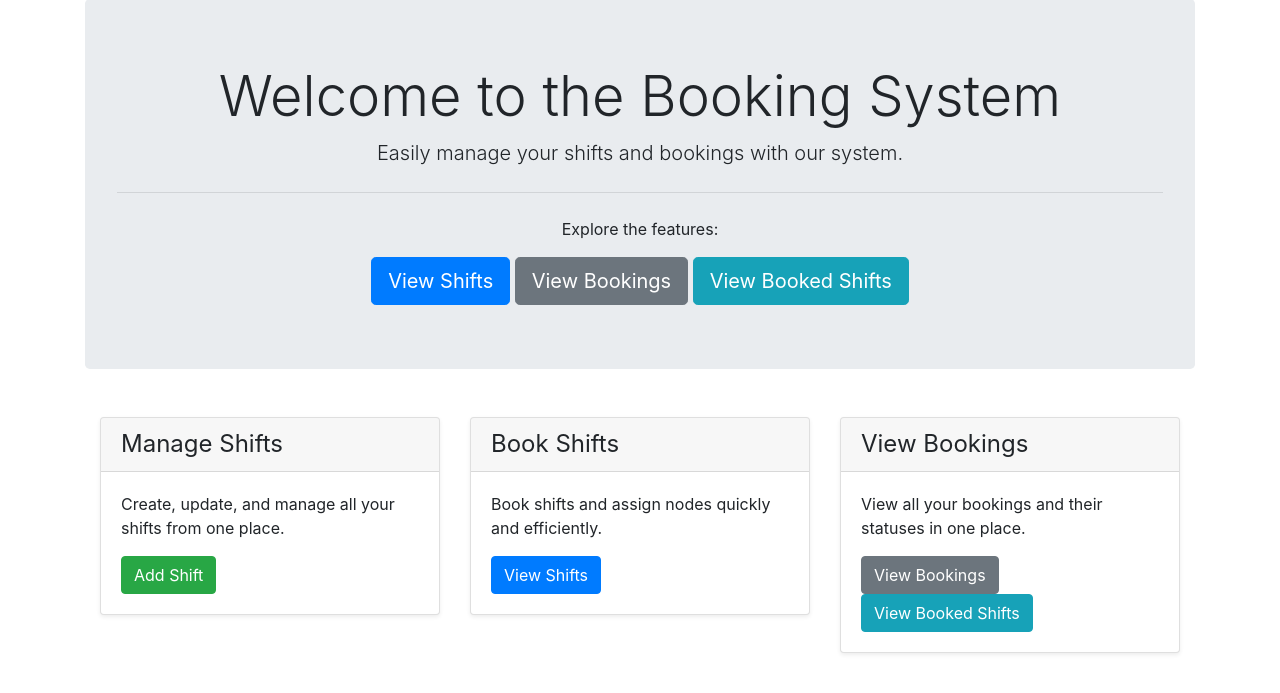
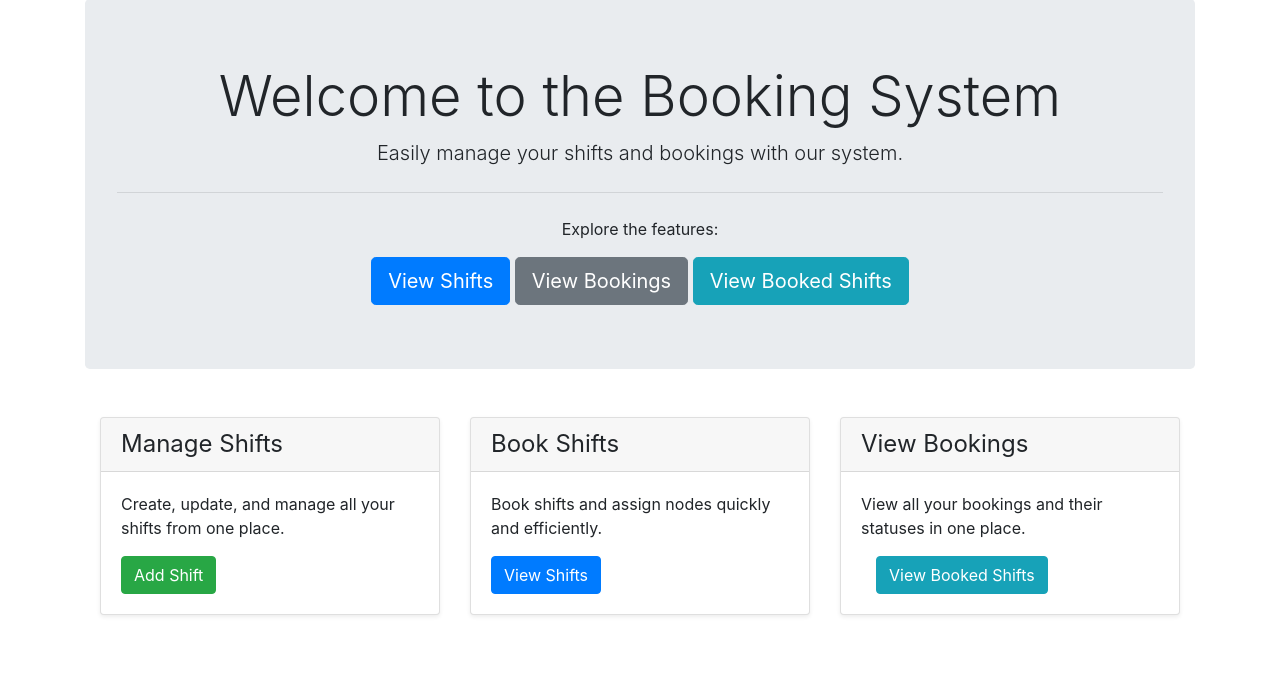
Before and after one commit to ShamcyBens/Django-Python-B2B, a Django app: page /booking/ in a window 1280 px wide. Shown: the part 25-718 px from the top of the page. Run offline with Django 3.2, Linux system fonts and the light colour scheme; some libraries are stand-ins or nearby versions.

Commit message:
Working - Add Shift, Book, Status and AVailable shift

```diff
--- a/booking/templates/add_shift.html
+++ b/booking/templates/add_shift.html
@@ -23,11 +23,11 @@
             </div>
             <div class="form-group">
                 <label for="start_time">Start Time:</label>
-                <input type="time" id="start_time" name="start_time" class="form-control" required>
+                <input type="datetime-local" class="form-control" id="start_time" name="start_time" required>
             </div>
             <div class="form-group">
                 <label for="end_time">End Time:</label>
-                <input type="time" id="end_time" name="end_time" class="form-control" required>
+                <input type="datetime-local" class="form-control" id="end_time" name="end_time" required>
             </div>
             <button type="submit" class="btn btn-success">Add Shift</button>
         </form>
--- a/booking/templates/bookings.html
+++ b/booking/templates/bookings.html
@@ -22,7 +22,7 @@
                     <tr>
                         <td>{{ booking.shift.shift_name }}</td>
                         <td>{{ booking.node.node_name }}</td>
-                        <p>Status: {{ booking.get_status_display }}</p>
+                        <td>{{ booking.get_status_display }}</td>
                         <td>{{ booking.created_at }}</td>
                     </tr>
                 {% empty %}
--- a/booking/templates/home.html
+++ b/booking/templates/home.html
@@ -9,7 +9,7 @@
     <hr class="my-4">
     <p>Explore the features:</p>
     <a class="btn btn-primary btn-lg" href="{% url 'shift_list' %}" role="button">View Shifts</a>
-    <a class="btn btn-secondary btn-lg" href="{% url 'booking_list' %}" role="button">View Bookings</a>
+    <a class="btn btn-secondary btn-lg" href="{% url 'bookings' %}" role="button">View Bookings</a>
     <a class="btn btn-info btn-lg" href="{% url 'booked_shifts' %}" role="button">View Booked Shifts</a>
 </div>
 
@@ -44,8 +44,9 @@
                 </div>
                 <div class="card-body">
                     <p class="card-text">View all your bookings and their statuses in one place.</p>
-                    <a href="{% url 'booking_list' %}" class="btn btn-secondary">View Bookings</a>
-                    <a href="{% url 'booked_shifts' %}" class="btn btn-info">View Booked Shifts</a>
+                    <div class="container">
+                        <a href="{% url 'booked_shifts' %}" class="btn btn-info d-inline-block">View Booked Shifts</a>
+                    </div>
                 </div>
             </div>
         </div>
--- a/booking/views.py
+++ b/booking/views.py
@@ -1,23 +1,27 @@
 from django.shortcuts import render, redirect, get_object_or_404
-from .models import Shift, Booking, Node
+from .models import *
 from django.http import JsonResponse
 from django.contrib import messages
+from datetime import datetime
 
 
 def home(request):
     return render(request, 'home.html')
-
 
 def add_shift(request):
     if request.method == 'POST':
         shift_name = request.POST['shift_name']
         start_time = request.POST['start_time']
         end_time = request.POST['end_time']
+
+        # Convert string inputs to datetime objects
+        start_time = datetime.strptime(start_time, '%Y-%m-%dT%H:%M')
+        end_time = datetime.strptime(end_time, '%Y-%m-%dT%H:%M')
+
         Shift.objects.create(shift_name=shift_name, start_time=start_time, end_time=end_time)
         messages.success(request, 'Shift added successfully.')
         return redirect('shift_list')
     return render(request, 'add_shift.html')
-
 # views.py
 def shift_list(request):
     shifts = Shift.objects.filter(booked=False)  # Only show unbooked shifts
```
Also changed, not shown: db.sqlite3.
